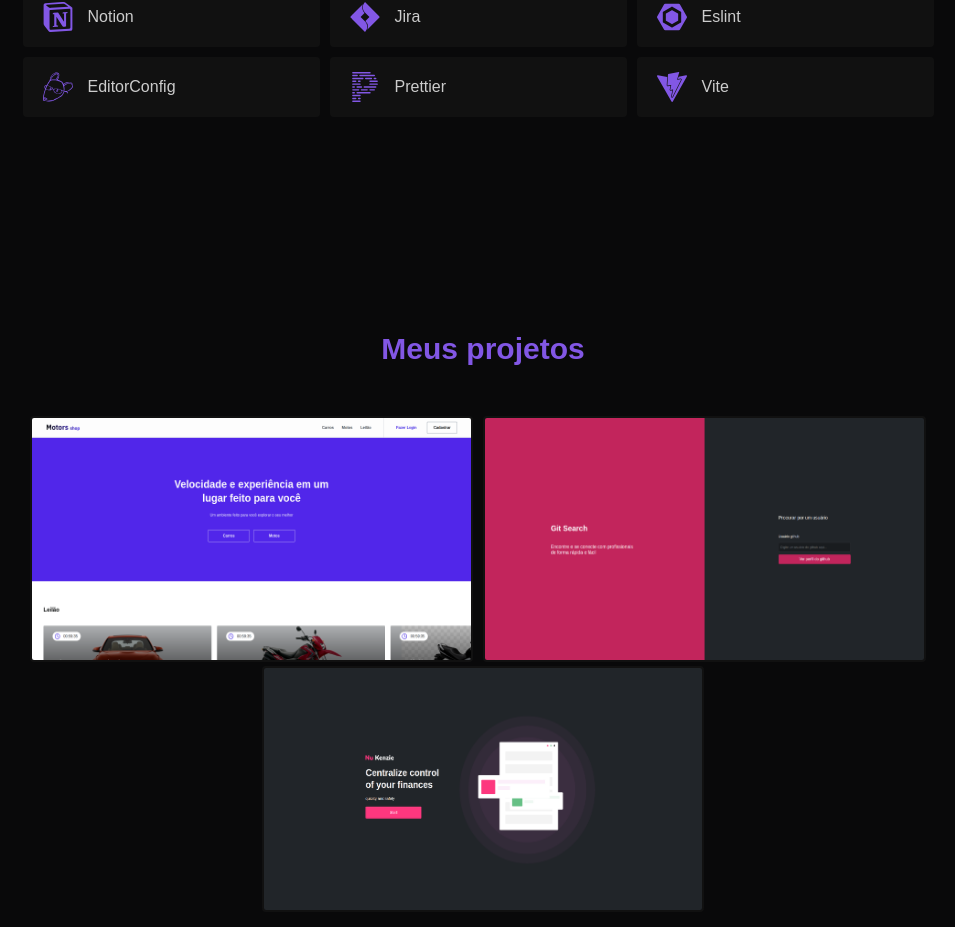
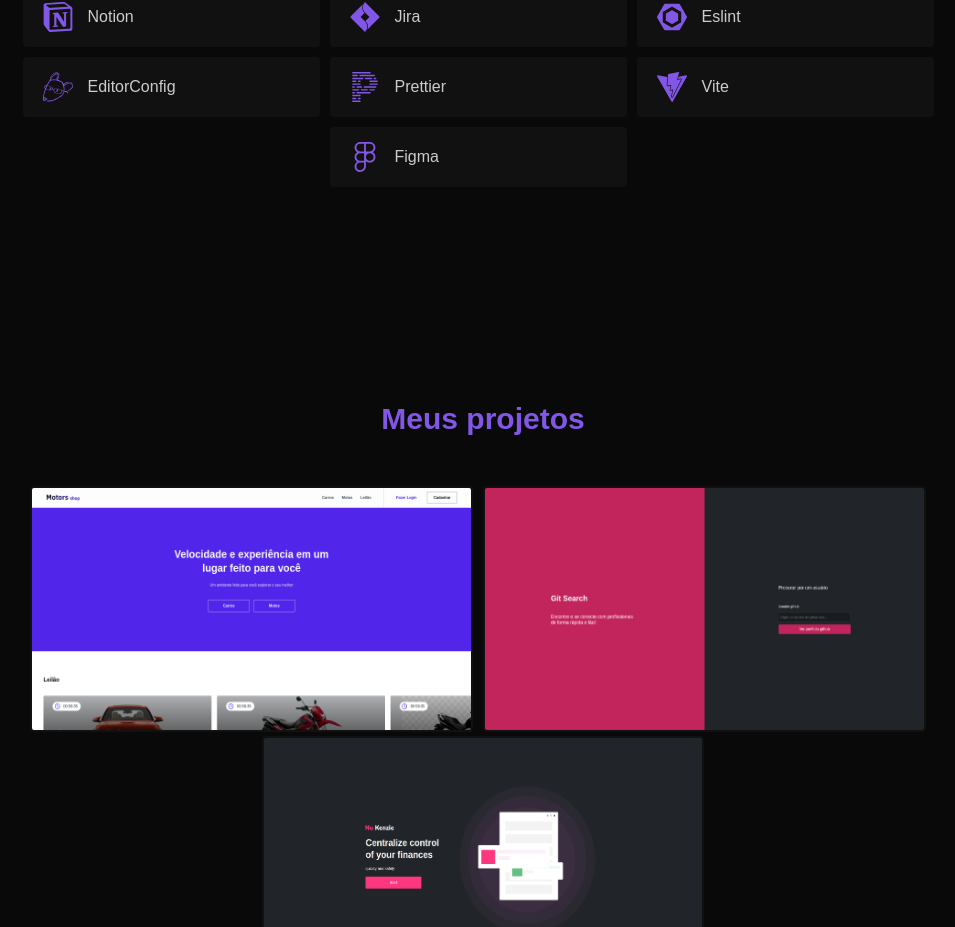
Before and after one commit to Rodrigodeveloperjr/portfolio_v2, a React (Vite) app: page / in a window 1280 px wide. Shown: the part 5180-6107 px from the top of the page, without its empty margins (157-1112 px from the left). Built offline with nearby package versions, Linux system fonts and the light colour scheme.

Commit message:
Feat: adding figma knowledge

```diff
--- a/src/utils/stacks.ts
+++ b/src/utils/stacks.ts
@@ -26,6 +26,7 @@ import {
   FaPython,
   FaDocker,
   FaNodeJs,
+  FaFigma,
 } from "react-icons/fa";
 import { DiCss3, DiDjango, DiMysql } from "react-icons/di";
 import { AiFillHtml5 } from "react-icons/ai";
@@ -151,6 +152,10 @@ const stacks = [
     title: "Vite",
     img: SiVite,
   },
+  {
+    title: "Figma",
+    img: FaFigma,
+  },
 ];
 
 export { stacks };
```
Also changed, not shown: src/styles/global.ts (+14 -0 lines).
